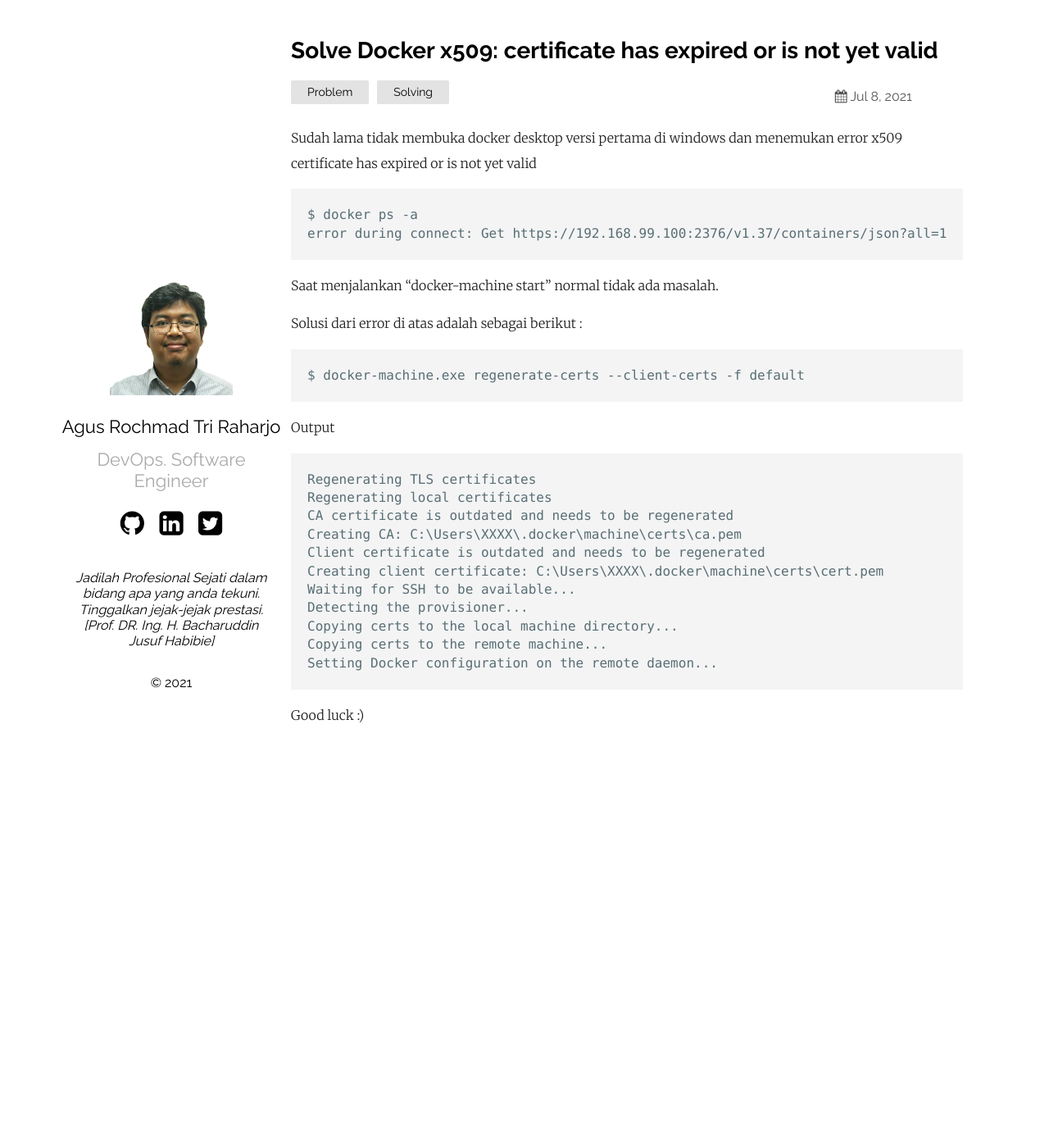
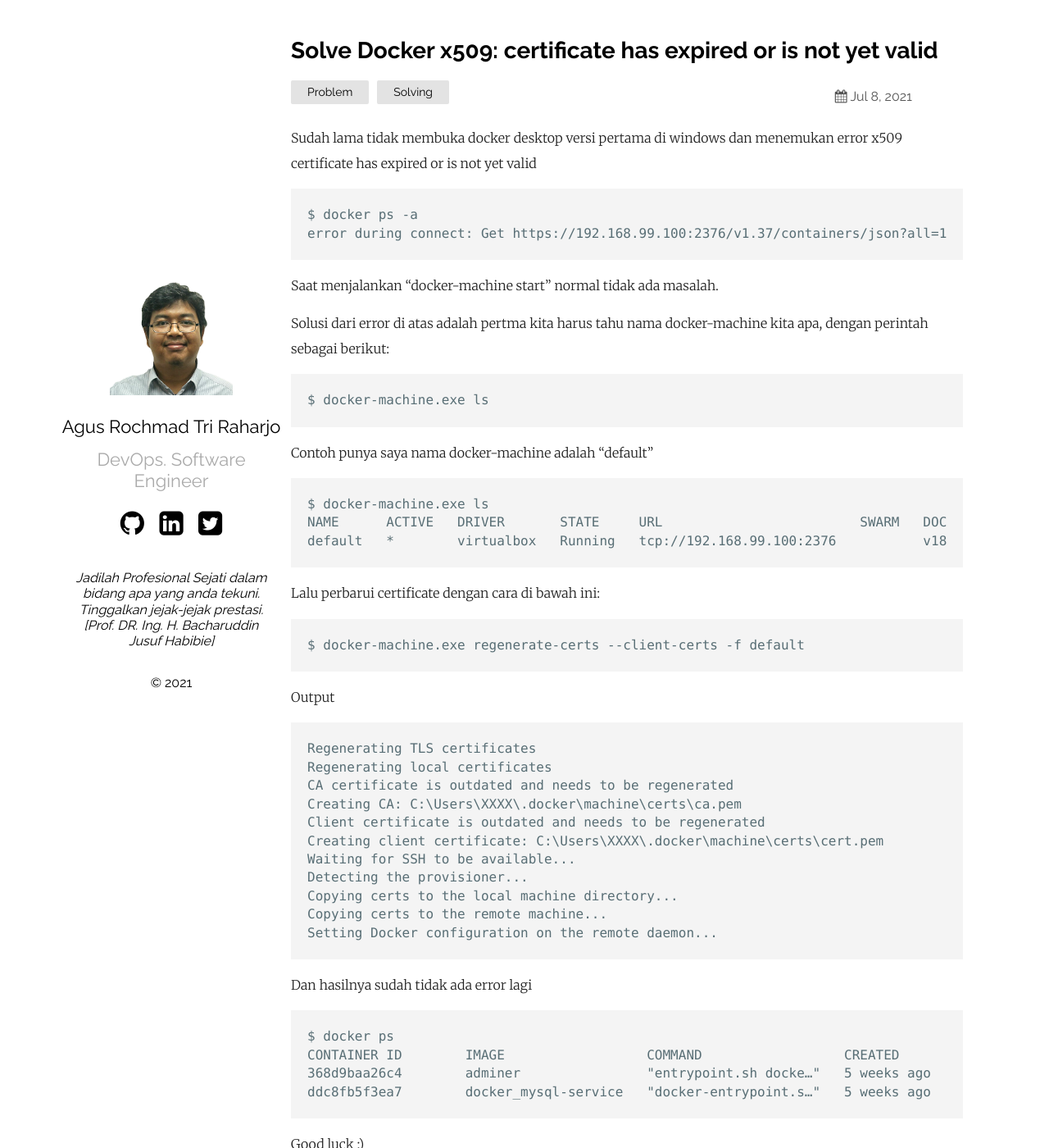
Before and after one commit to smallzero/smallzero.github.io, a Jekyll site: the page built from _posts/2021-07-08-solve-docker-x509-certificate-expired.markdown, in a window 1280 px wide and 1400 px high. Shown: the whole window at 82% size. Built offline with Jekyll 4.4.1, drawn with Linux system fonts in a browser that asks for light colours.

Commit message:
fix post solve docker

````diff
--- a/_posts/2021-07-08-solve-docker-x509-certificate-expired.markdown
+++ b/_posts/2021-07-08-solve-docker-x509-certificate-expired.markdown
@@ -13,7 +13,18 @@ error during connect: Get https://192.168.99.100:2376/v1.37/containers/json?all=
 
 Saat menjalankan "docker-machine start" normal tidak ada masalah.
 
-Solusi dari error di atas adalah sebagai berikut :
+Solusi dari error di atas adalah pertma kita harus tahu nama docker-machine kita apa, dengan perintah sebagai berikut:
+```
+$ docker-machine.exe ls
+```
+Contoh punya saya nama docker-machine adalah "default"
+```
+$ docker-machine.exe ls
+NAME      ACTIVE   DRIVER       STATE     URL                         SWARM   DOCKER        ERRORS
+default   *        virtualbox   Running   tcp://192.168.99.100:2376           v18.06.0-ce
+```
+
+Lalu perbarui certificate dengan cara di bawah ini:
 ```
 $ docker-machine.exe regenerate-certs --client-certs -f default
 ```
@@ -33,4 +44,13 @@ Copying certs to the remote machine...
 Setting Docker configuration on the remote daemon...
 ```
 
+Dan hasilnya sudah tidak ada error lagi
+```
+$ docker ps
+CONTAINER ID        IMAGE                  COMMAND                  CREATED             STATUS              PORTS                               NAMES
+368d9baa26c4        adminer                "entrypoint.sh docke…"   5 weeks ago         Up 1 second         0.0.0.0:8036->8080/tcp              docker_adminer_1
+ddc8fb5f3ea7        docker_mysql-service   "docker-entrypoint.s…"   5 weeks ago         Up 1 second         0.0.0.0:3306->3306/tcp, 33060/tcp   docker_mysql-service_1
+```
+
+
 Good luck :)
````
